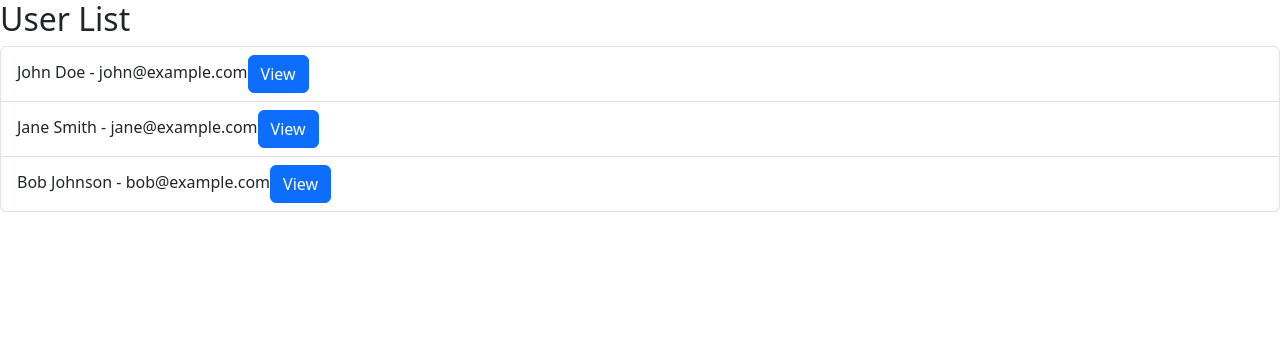
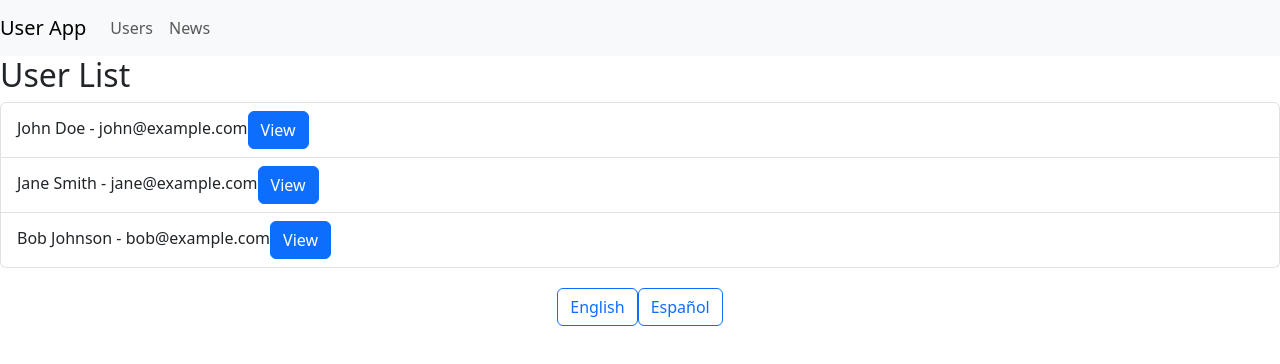
Before and after one commit to AlanCroda/ReactChallenge, a React (Vite) app in the folder react-app/: page / in a window 1280 px wide. Shown: the top 364 px of the page. Built offline with nearby package versions, Linux system fonts and the light colour scheme.

Commit message:
Header and Footer start

```diff
--- a/react-app/src/App.tsx
+++ b/react-app/src/App.tsx
@@ -2,15 +2,19 @@ import React from "react";
 import { BrowserRouter as Router, Routes, Route } from "react-router-dom";
 import UsersPage from "./pages/UsersPage";
 import NewsPage from "./pages/NewsPage";
+import Header from "./components/Header";
+import Footer from "./components/Footer";
 
 const App: React.FC = () => {
   return (
     <Router>
+      <Header />
       <Routes>
-        <Route path="/users" Component={UsersPage} />
-        <Route path="/news" Component={NewsPage} />
-        <Route path="*" element={<UsersPage />} /> {/* Default route */}
+        <Route path="/users/*" element={<UsersPage />} />
+        <Route path="/news/*" element={<NewsPage />} />
+        <Route path="*" element={<UsersPage />} />
       </Routes>
+      <Footer />
     </Router>
   );
 };
--- /dev/null
+++ b/react-app/src/components/Footer.tsx
@@ -0,0 +1,15 @@
+import React from "react";
+import { Button } from "react-bootstrap";
+
+const Footer: React.FC = () => {
+  return (
+    <div style={{ marginTop: "20px", textAlign: "center" }}>
+      <Button variant="outline-primary" className="mr-2">
+        English
+      </Button>
+      <Button variant="outline-primary">Español</Button>
+    </div>
+  );
+};
+
+export default Footer;
--- /dev/null
+++ b/react-app/src/components/Header.tsx
@@ -0,0 +1,27 @@
+// components/Header.tsx
+import React from "react";
+import { Navbar, Nav, Button } from "react-bootstrap";
+import { Link } from "react-router-dom";
+
+const Header: React.FC = () => {
+  return (
+    <Navbar bg="light" expand="lg">
+      <Navbar.Brand as={Link} to="/users">
+        User App
+      </Navbar.Brand>
+      <Navbar.Toggle aria-controls="basic-navbar-nav" />
+      <Navbar.Collapse id="basic-navbar-nav">
+        <Nav className="mr-auto">
+          <Nav.Link as={Link} to="/users">
+            Users
+          </Nav.Link>
+          <Nav.Link as={Link} to="/news">
+            News
+          </Nav.Link>
+        </Nav>
+      </Navbar.Collapse>
+    </Navbar>
+  );
+};
+
+export default Header;
```
